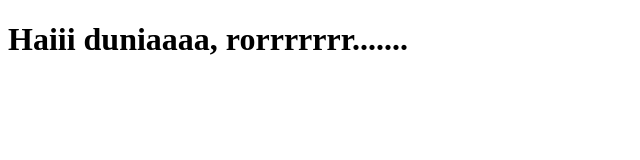
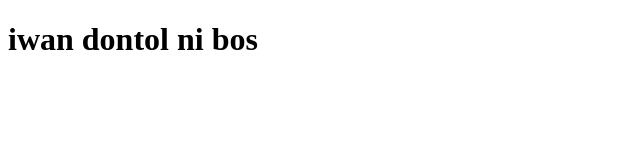
Before and after one commit to its-kristov/BelajarGit, a plain HTML site: page index.html in a window 1280 px wide. Shown: the whole page, without its empty margins (0-640 px from the left). Drawn offline with Linux system fonts and the light colour scheme.

Commit message:
iwan ni bos hayukk

```diff
--- a/index.html
+++ b/index.html
@@ -6,6 +6,6 @@
     <title>Document</title>
 </head>
 <body>
-    <h1>Haiii duniaaaa, rorrrrrrr.......</h1>
+    <h1>iwan dontol ni bos</h1>
 </body>
 </html>
```
